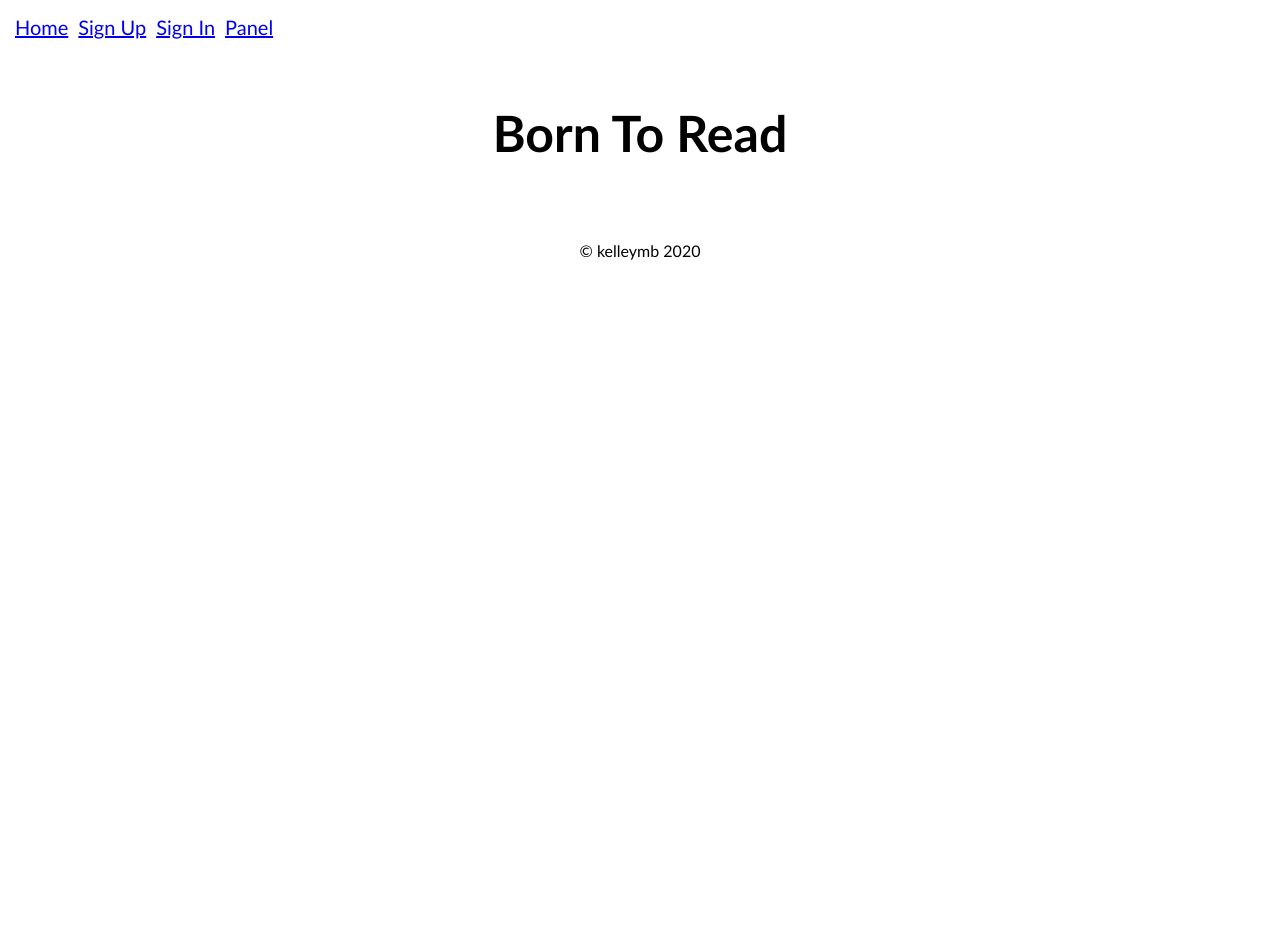
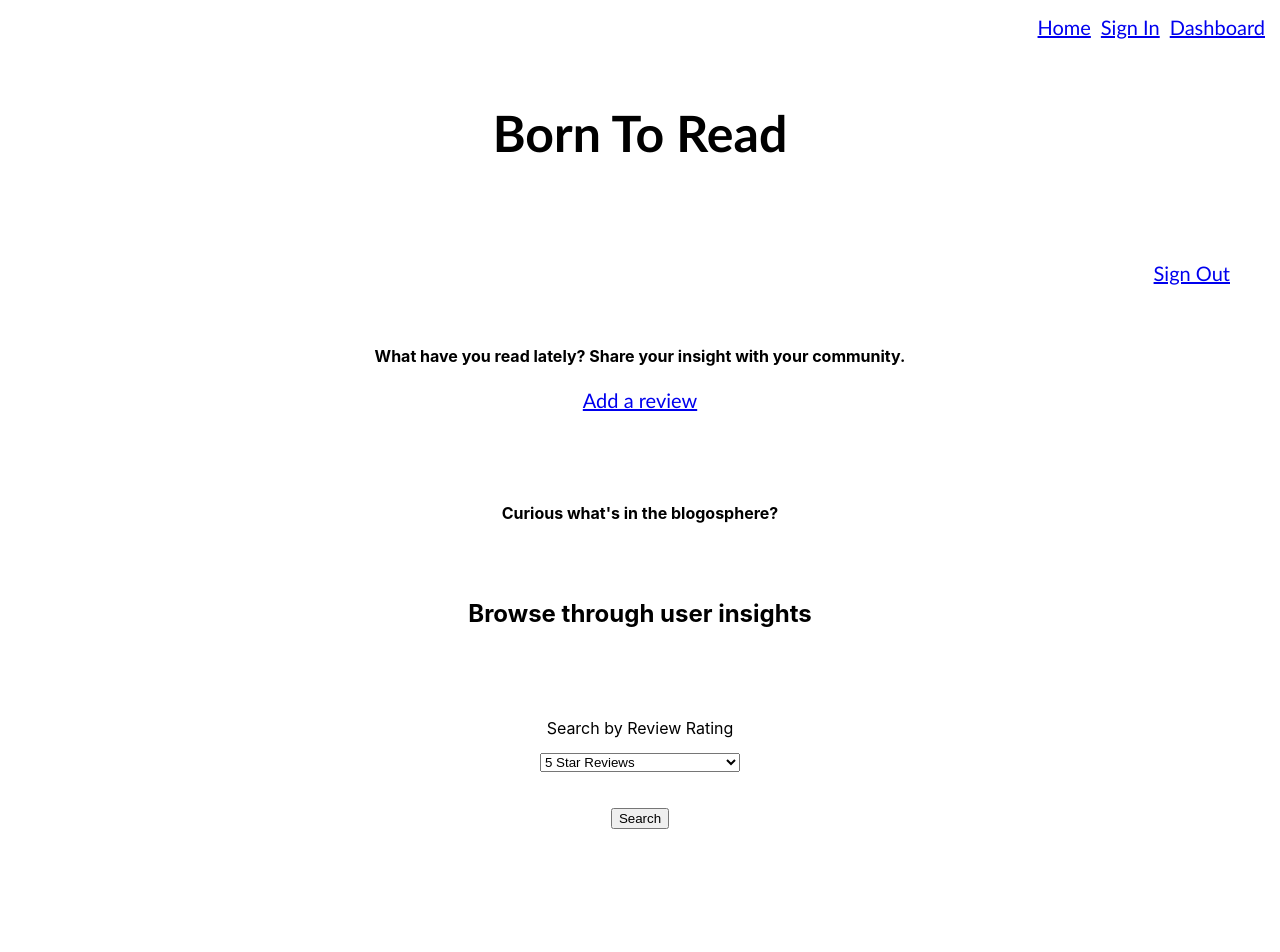
Before and after one commit to kelleymb/btr-client, a React (Create React App) app: page /dashboard in a window 1280 px wide. Shown: the top 952 px of the page. Before the commit the page ends 800 px from the top, so only its background shows below. Built offline with nearby package versions, Linux system fonts and the light colour scheme.

Commit message:
state bug

```diff
--- a/src/Add/Add.js
+++ b/src/Add/Add.js
@@ -6,12 +6,13 @@ import './Add.css';
 
 class Add extends Component {
 
-    // static defaultProps = {
-    //     history: {
-    //         push: () => { }
-    //     },
-    // }
+    static defaultProps = {
+        history: {
+            push: () => { }
+        },
+    }
 
+    //ADD CONTEXT FROM USER CREDENTIALS
     // static contextType = Context;
 
 
@@ -39,10 +40,10 @@ class Add extends Component {
                 return res.json().then(e => Promise.reject(e))
             return res
         })
-        // .then(review => {
-        //     this.context.addReview(review)
-        //     this.props.history.push(``)
-        // })
+        .then(() => {
+            // this.context.??
+            this.props.history.push('/dashboard')
+        })
         .catch(error => {
             console.error({ error })
             console.log(error)
--- a/src/App/App.js
+++ b/src/App/App.js
@@ -1,4 +1,4 @@
-import React from 'react';
+import React, { useState } from 'react';
 import { Route } from 'react-router-dom';
 import './App.css';
 import Nav from '../Nav/Nav';
@@ -7,41 +7,15 @@ import Footer from '../Footer/Footer';
 import Home from '../Home/Home';
 import SignUp from '../SignUp/SignUp';
 import SignIn from '../SignIn/SignIn';
-import Panel from '../Panel/Panel';
+import Dashboard from '../Dashboard/Dashboard';
 import Add from '../Add/Add';
 import Reviews from '../Reviews/Reviews'
-// import Context from './Context'
-// import { render } from '@testing-library/react';
+import Context from '../Context'
+
 
 function App() {
 
-  // const REVIEWS = [
-  //   {
-  //     user_name: 'lorem',
-  //     title: 'lorem',
-  //     author: 'lorem',
-  //     rating: 5,
-  //     content: 'lorem lorem lorem',
-  //     timestamp: 'lorem lorem lorem'
-  //   },
-  //   {
-  //     user_name: 'ipsum',
-  //     title: 'ipsum',
-  //     author: 'ipsum',
-  //     rating: 4,
-  //     content: 'ipsum ipsum ipsum',
-  //     timestamp: 'ipsum ipsum ipsum'
-  //   },
-  //   {
-  //     user_name: 'loremipsum',
-  //     title: 'loremipsum',
-  //     author: 'loremipsum',
-  //     rating: 2,
-  //     content: 'loremipsum loremipsum loremipsum',
-  //     timestamp: 'loremipsum loremipsum loremipsum'
-  //   }
-  // ];
-
+  const { reviews } = useState([])
 
   // handleAddReview = review => {
   //   this.setState({
@@ -55,12 +29,11 @@ function App() {
 
   // const value = {
   //   reviews: this.state.reviews,
-  //   addReview: this.handleAddReview,
+  //   // addReview: this.handleAddReview,
   // }
 
-
   return (
-    // <Context.Provider value={value}>
+    <Context.Provider value={reviews}>
       <div className="App">
         <Nav />
         <header className="App-header">
@@ -79,11 +52,10 @@ function App() {
                 component={SignUp}/>
               <Route
                 path="/signin"
-                component={SignIn}
-                />
+                component={SignIn}/>
               <Route
-                path="/panel"
-                component={Panel}/>
+                path="/dashboard"
+                component={Dashboard}/>
               <Route
                 path="/add"
                 component={Add}/>
@@ -94,7 +66,7 @@ function App() {
           </main>
         <Footer />
       </div>
-    // </Context.Provider>
+    </Context.Provider>
     );
 }
 
--- a/src/Context.js
+++ b/src/Context.js
@@ -2,5 +2,6 @@ import React from 'react'
 
 export default React.createContext({
     reviews: [],
+    users: [],
     addReview: () => {}
 })
--- a/src/Panel/Panel.css
+++ b/src/Dashboard/Dashboard.css
@@ -2,6 +2,10 @@ section {
     padding: 35px;
 }
 
-.panel {
+.dashboard {
     text-align: center;
 }
+
+li {
+    text-decoration: none;
+}
--- /dev/null
+++ b/src/Dashboard/Dashboard.js
@@ -0,0 +1,60 @@
+import React, {Component } from 'react';
+import { Link } from 'react-router-dom';
+import Add from '../Add/Add';
+import Reviews from '../Reviews/Reviews';
+import config from '../config';
+import './Dashboard.css';
+
+class Dashboard extends Component {
+
+    static defaultProps = {
+        history: {
+            push: () => { }
+        },
+    }
+
+    handleSignOut = e => {
+        e.preventDefault()
+
+        fetch(`${config.API_ENDPOINT}/signout`, {
+            method: 'DELETE',
+            headers: {
+                'content-type': 'application/json'
+            },
+        })
+        .then(res => {
+            if (!res.ok)
+                return res.json().then(e => Promise.reject(e))
+        })
+        .then(() =>{
+            this.props.history.push('/')
+        })
+
+    }
+
+    render() {
+
+        return (
+            <section className="dashboard">
+                <ul className="Signout-nav">
+                    <li className="nav" key={this.handleSignOut}>
+                        <Link to="/">Sign Out</Link>
+                    </li>
+                </ul>
+                <section className="add-review">
+                    <h4>What have you read lately? Share your insight with your community.</h4>
+                    <ul>
+                        <li key={Add}><Link to="/add">Add a review</Link></li>
+                    </ul>
+                </section>
+                <section className="view-reviews">
+                    <h4>Curious what's in the blogosphere?</h4>
+                    <Reviews />
+                </section>
+            </section>
+
+        )
+    }
+}
+
+export default Dashboard;
--- a/src/Nav/Nav.css
+++ b/src/Nav/Nav.css
@@ -9,7 +9,7 @@ ul {
 }
 
 .nav {
-    float: left;
+    float: right;
     padding: 5px;
 }
 
--- a/src/Nav/Nav.js
+++ b/src/Nav/Nav.js
@@ -1,9 +1,8 @@
 import React, { Component } from 'react';
 import { Link } from 'react-router-dom';
 import Home from '../Home/Home';
-import SignUp from '../SignUp/SignUp';
 import SignIn from '../SignIn/SignIn';
-import Panel from '../Panel/Panel';
+import Dashboard from '../Dashboard/Dashboard';
 import './Nav.css';
 
 class Nav extends Component {
@@ -11,10 +10,9 @@ class Nav extends Component {
     render() {
         return (
             <ul>
+                <li className="nav" key={Dashboard}><Link to="/dashboard">Dashboard</Link></li>
+                <li className="nav" key={SignIn}><Link to="/signin">Sign In</Link></li>
                 <li className="nav" key={Home}><Link to="/">Home</Link></li>
-                <li className="nav" key={SignUp}><Link to="/signup">Sign Up</Link></li>
-                <li className="nav" key={SignIn}><Link to="/signin">Sign In</Link></li>
-                <li className="nav" key={Panel}><Link to="/panel">Panel</Link></li>
             </ul>
         )
     }
--- a/src/Panel/Panel.js
+++ /dev/null
@@ -1,29 +0,0 @@
-import React, {Component } from 'react';
-import { Link } from 'react-router-dom';
-import Add from '../Add/Add';
-import Reviews from '../Reviews/Reviews';
-import './Panel.css';
-
-class Panel extends Component {
-
-    render() {
-
-        return (
-            <section className="panel">
-                <section className="add-review">
-                    <h4>What have you read lately? Share your insight with your community.</h4>
-                    <ul>
-                        <li key={Add}><Link to="/add">Add a review</Link></li>
-                    </ul>
-                </section>
-                <section className="view-reviews">
-                    <h4>Curious what's in the blogosphere?</h4>
-                    <Reviews />
-                </section>
-            </section>
-
-        )
-    }
-}
-
-export default Panel;
--- a/src/Reviews/Reviews.js
+++ b/src/Reviews/Reviews.js
@@ -4,13 +4,17 @@ import config from '../config';
 
 class Reviews extends Component {
 
-    //ERROR Rating must be a number
+    state = {
+        reviews: [],
+        error: null
+    }
+
     handleRating = e => {
         e.preventDefault();
         const rating = Number(e.target['rating-input'].value)
         console.log(rating)
         console.log(typeof rating)
-        fetch(`${config.API_ENDPOINT}/reviews?${rating}`)
+        fetch(`${config.API_ENDPOINT}/reviews?rating=${rating}`)
             .then(ratingRes => {
                 if (!ratingRes.ok)
                     return ratingRes.json().then(e => Promise.reject(e))
@@ -25,7 +29,6 @@ class Reviews extends Component {
             })
     }
 
-    //WORKING with database- display in results section
     handleUser = e => {
         e.preventDefault()
         const user = e.target['user-input'].value
@@ -46,7 +49,7 @@ class Reviews extends Component {
     }
 
     render() {
-
+        const { reviews=[] } = this.state.reviews
         return (
             <section>
                 <h2>Browse through user insights</h2>
@@ -65,7 +68,16 @@ class Reviews extends Component {
                         </section>
                     </form>
                     <section className="ratings_results">
-                        {/* code results to appear here */}
+                        {reviews.map(review =>
+                            <p>
+                                <li key={review.id}>{review.user_name}</li>
+                                <li key={review.id}>{review.title}</li>
+                                <li key={review.id}>{review.author}</li>
+                                <li key={review.id}>{review.rating}</li>
+                                <li key={review.id}>{review.content}</li>
+                                <li key={review.id}>{review.created}</li>
+                            </p>
+                        )}
                     </section>
                 </section>
                 <section className="search-by-user" onSubmit={this.handleUser}>
@@ -77,7 +89,16 @@ class Reviews extends Component {
                     </section>
                     </form>
                     <section className="users-results">
-                        {/* code results to appear here */}
+                        {reviews.map(review =>
+                            <p>
+                                <li key={review.id}>{review.user_name}</li>
+                                <li key={review.id}>{review.title}</li>
+                                <li key={review.id}>{review.author}</li>
+                                <li key={review.id}>{review.rating}</li>
+                                <li key={review.id}>{review.content}</li>
+                                <li key={review.id}>{review.created}</li>
+                            </p>
+                        )}
                     </section>
                 </section>
             </section>
--- a/src/SignIn/SignIn.js
+++ b/src/SignIn/SignIn.js
@@ -1,5 +1,6 @@
 import React, { Component } from 'react';
 import config from '../config'
+import { Link } from 'react-router-dom';
 import './SignIn.css';
 
 class SignIn extends Component {
@@ -66,6 +67,7 @@ class SignIn extends Component {
                         Sign In
                         </button>
                     </div>
+                    <div><p>Don't have an account? <Link to="/signup">Sign Up</Link></p></div>
                 </form>
             </section>
         )
```
Also changed, not shown: 1 other file (tests, documents, lock files or other folders).
